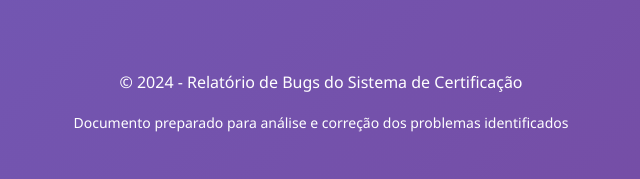
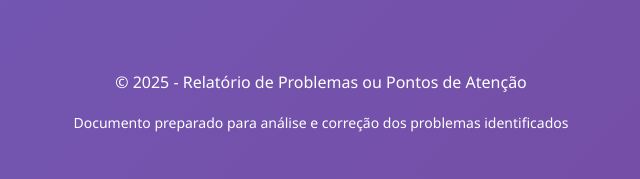
Before and after one commit to CarlosEduardo31/bug-reports-page, a plain HTML site: page index.html in a window 1280 px wide. Shown: the part 3864-4043 px from the top of the page, 319-959 px from the left. Drawn offline with nearby package versions, Linux system fonts and the light colour scheme.

Commit message:
Update index.html

```diff
--- a/index.html
+++ b/index.html
@@ -351,7 +351,7 @@
     <!-- Footer -->
     <div class="footer">
         <div class="container">
-            <p>&copy; 2024 - Relatório de Bugs do Sistema de Certificação</p>
+            <p>&copy; 2025 - Relatório de Problemas ou Pontos de Atenção</p>
             <p><small>Documento preparado para análise e correção dos problemas identificados</small></p>
         </div>
     </div>
```
